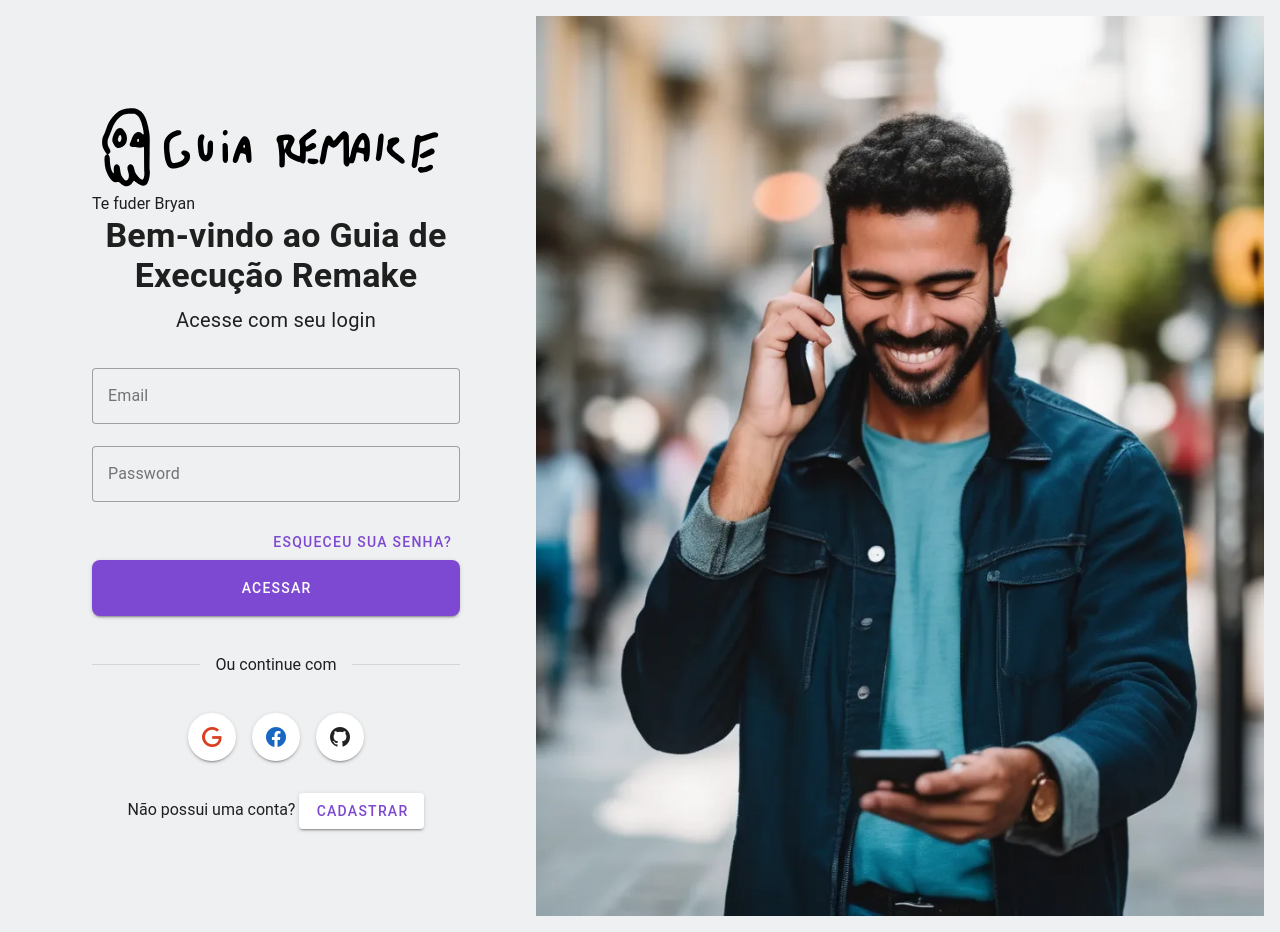
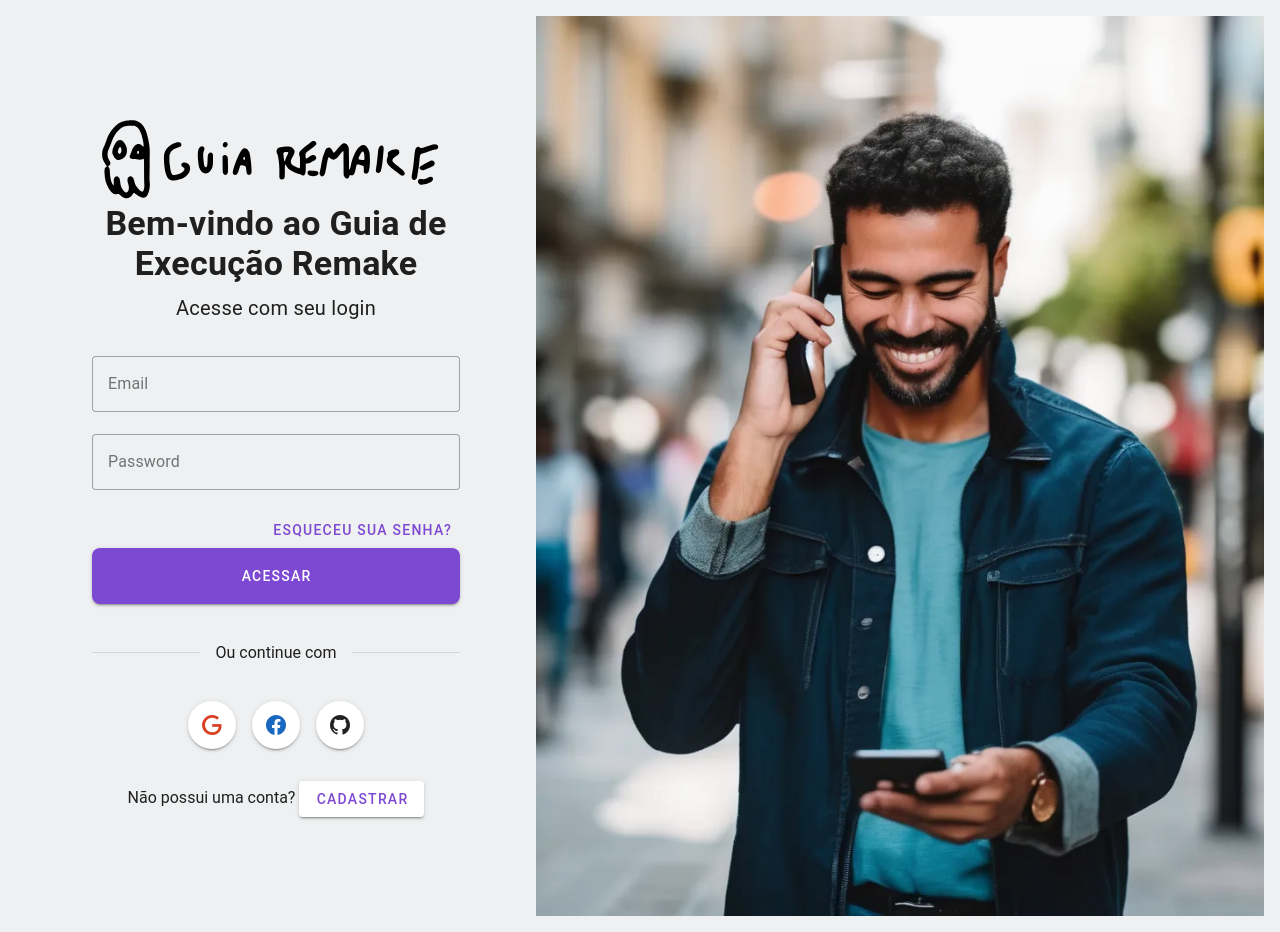
Before and after one commit to Alexandre1222/guia-de-execucao, a Vue app: page /login in a window 1280 px wide. Built offline with nearby package versions, Linux system fonts and the light colour scheme; no server answers.

Commit message:
feat: Adição do gitignore e remoção de text ono Login.vue

```diff
--- a/src/views/Login.vue
+++ b/src/views/Login.vue
@@ -26,7 +26,6 @@ function handlerLogin() {
                 class="mx-auto"
                 :src="logoMarca"
             ></v-img>
-            Te fuder Bryan
             <h1 class="text-h4 text-center font-weight-bold mb-2">Bem-vindo ao Guia de Execução Remake</h1>
             <div class="text-h6 font-weight-regular text-center mb-8">Acesse com seu login</div>
             <v-form>
```
Also changed, not shown: 1 other file (tests, documents, lock files or other folders).
